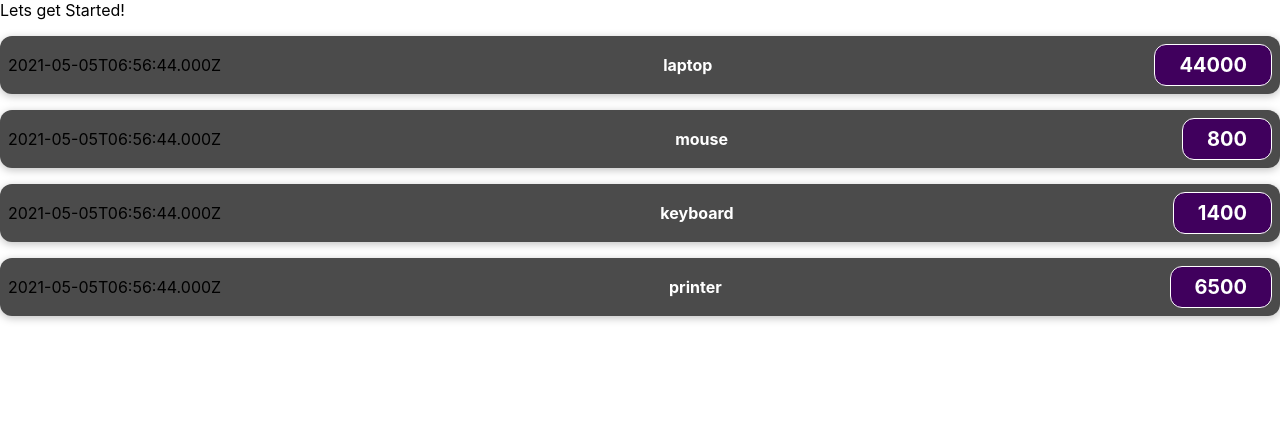
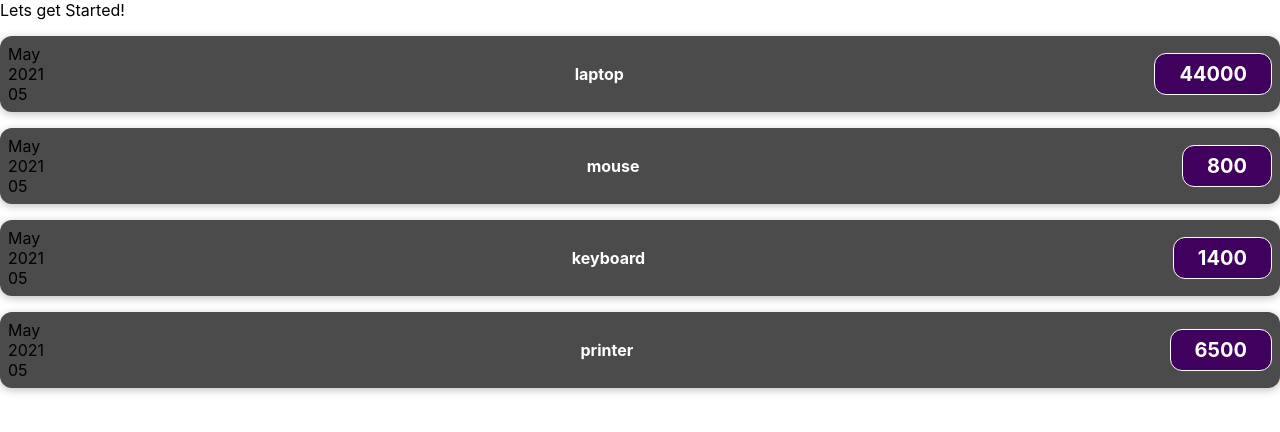
Before and after one commit to sachinmewar/expense-tracker, a JavaScript app: page / in a window 1280 px wide. Shown: the top 432 px of the page. Built offline with nearby package versions, Linux system fonts and the light colour scheme.

Commit message:
Divided date into 3 div components for styling

```diff
--- a/src/components/ExpenseItem.js
+++ b/src/components/ExpenseItem.js
@@ -1,24 +1,29 @@
 import './ExpenseItem.css'
 
 const ExpenseItem = (props) => {
-   const expenseDate = props.date;
-   const title = props.title;
-   const amount = props.amount;
+   const month = props.date.toLocaleString(
+      'en-US', {month: 'long'});
+   const day = props.date.toLocaleString(
+      'en-US', {day: '2-digit'}
+   );
+   const  year= props.date.getFullYear();
    return(
       <div className="expense-item">
          <div>
-             {expenseDate.toISOString()}
+             <div>{month}</div>
+             <div>{year}</div>
+             <div>{day}</div>
          </div>
 
          <div>
          <h2 className="expense-item__description">
-            {title}
+            {props.title}
          </h2>
 
          </div>
 
          <div className= "expense-item__price">
-            {amount}
+            {props.amount}
          </div>
       </div>
    );
```
